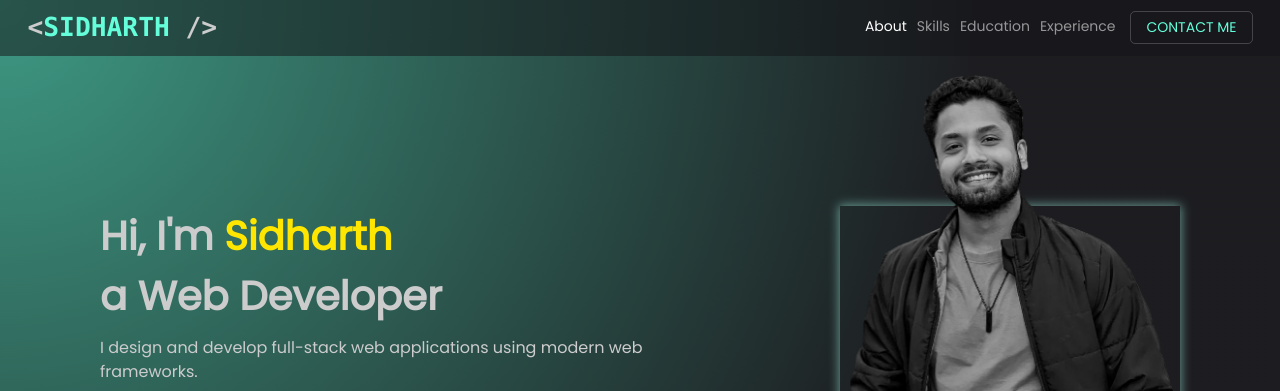
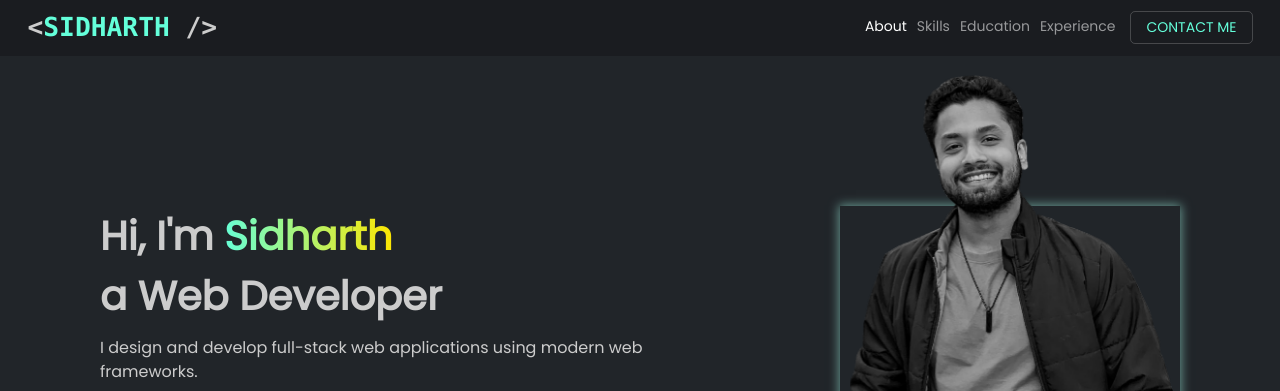
Before and after one commit to SidharthSreekumar/sidharthsreekumar, a website: page index.html in a window 1280 px wide. Shown: the top 391 px of the page. Drawn offline with nearby package versions, Linux system fonts and the light colour scheme.

Commit message:
Removed gradient bg to body and added in name

```diff
--- a/scss/main.scss
+++ b/scss/main.scss
@@ -25,10 +25,9 @@ html {
 
 body {
   font-size: 1.6rem;
-  background: radial-gradient(circle at 0% 0%, rgba(61, 153, 131, 1) 0%, rgba(33, 33, 38, 0.72) 29%);
+  // background: radial-gradient(circle at 0% 0%, rgba(61, 153, 131, 1) 0%, rgba(33, 33, 38, 0.72) 29%);
   color: $text;
   font-family: $poppins;
-  font-display: swap;
 }
 
 pre {
--- a/scss/sections/_hero.scss
+++ b/scss/sections/_hero.scss
@@ -33,7 +33,14 @@
     font-size: 4rem;
     font-weight: 700;
     span {
-      color: $accent;
+      color: transparent;
+      background: linear-gradient(
+        86deg,
+        rgba(100, 255, 218, 1) 0%,
+        rgba(255, 230, 0, 1) 100%
+      );
+      background-clip: text;
+      -webkit-background-clip: text;
     }
   }
 }
```
Also changed, not shown: css/main.css.
